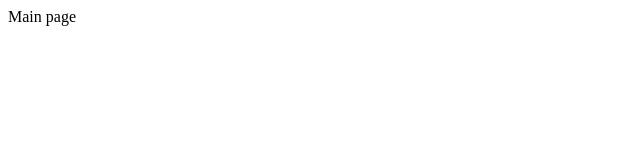
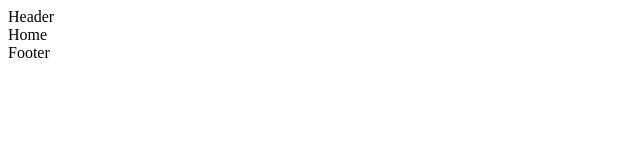
Before and after one commit to thanhvanvu/book-store-fe, a React (Vite) app: page / in a window 1280 px wide. Shown: the top 160 px of the page, without its empty margins (0-640 px from the left). Built offline with nearby package versions, Linux system fonts and the light colour scheme.

Commit message:
9: Setup layout using React Router

```diff
--- a/src/App.jsx
+++ b/src/App.jsx
@@ -1,9 +1,20 @@
 import React, { useState } from 'react'
 import { createBrowserRouter, RouterProvider } from 'react-router-dom'
-import Login from './pages/login/Login'
+import { Outlet } from 'react-router-dom'
+import Login from './pages/Login/Login'
+import Contact from './pages/Contact/Contact'
+import Header from './pages/Header/Header'
+import Footer from './pages/Footer/Footer'
+import Home from './pages/Home/Home'
 
 const Layout = () => {
-  return <>Main page</>
+  return (
+    <div className="layout-app">
+      <Header />
+      <Outlet />
+      <Footer />
+    </div>
+  )
 }
 
 export default function App() {
@@ -12,6 +23,15 @@ export default function App() {
       path: '/',
       element: <Layout />,
       errorElement: <div>404 Not Found</div>,
+
+      // Nested Route
+      children: [
+        { index: true, element: <Home /> },
+        {
+          path: 'contact',
+          element: <Contact />,
+        },
+      ],
     },
 
     {
--- /dev/null
+++ b/src/pages/Book/Book.jsx
@@ -0,0 +1,5 @@
+import React from 'react'
+
+export const Book = () => {
+  return <div>Book</div>
+}
--- /dev/null
+++ b/src/pages/Contact/Contact.jsx
@@ -0,0 +1,7 @@
+import React from 'react'
+
+const Contact = () => {
+  return <div>Contact</div>
+}
+
+export default Contact
--- /dev/null
+++ b/src/pages/Footer/Footer.jsx
@@ -0,0 +1,7 @@
+import React from 'react'
+
+const Footer = () => {
+  return <div>Footer</div>
+}
+
+export default Footer
--- /dev/null
+++ b/src/pages/Header/Header.jsx
@@ -0,0 +1,7 @@
+import React from 'react'
+
+const Header = () => {
+  return <div>Header</div>
+}
+
+export default Header
--- /dev/null
+++ b/src/pages/Home/Home.jsx
@@ -0,0 +1,7 @@
+import React from 'react'
+
+const Home = () => {
+  return <div>Home</div>
+}
+
+export default Home
```
